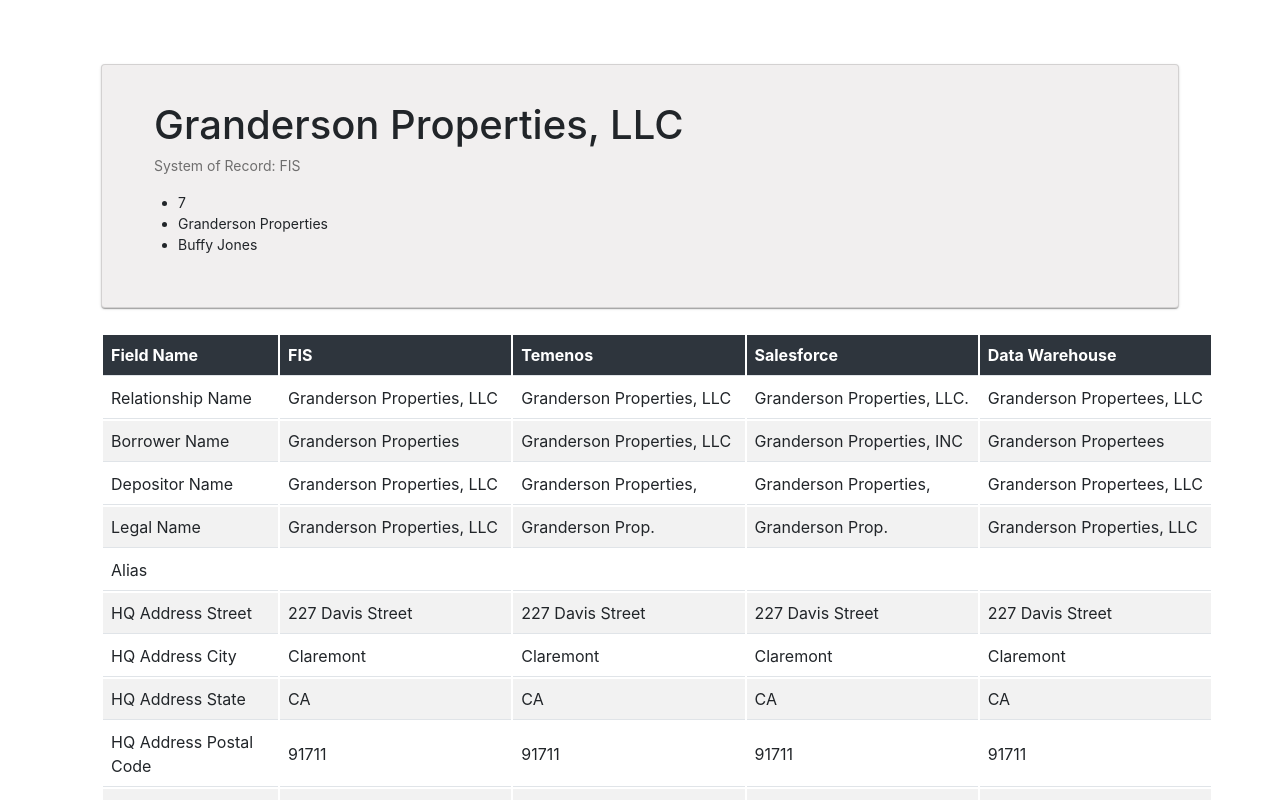
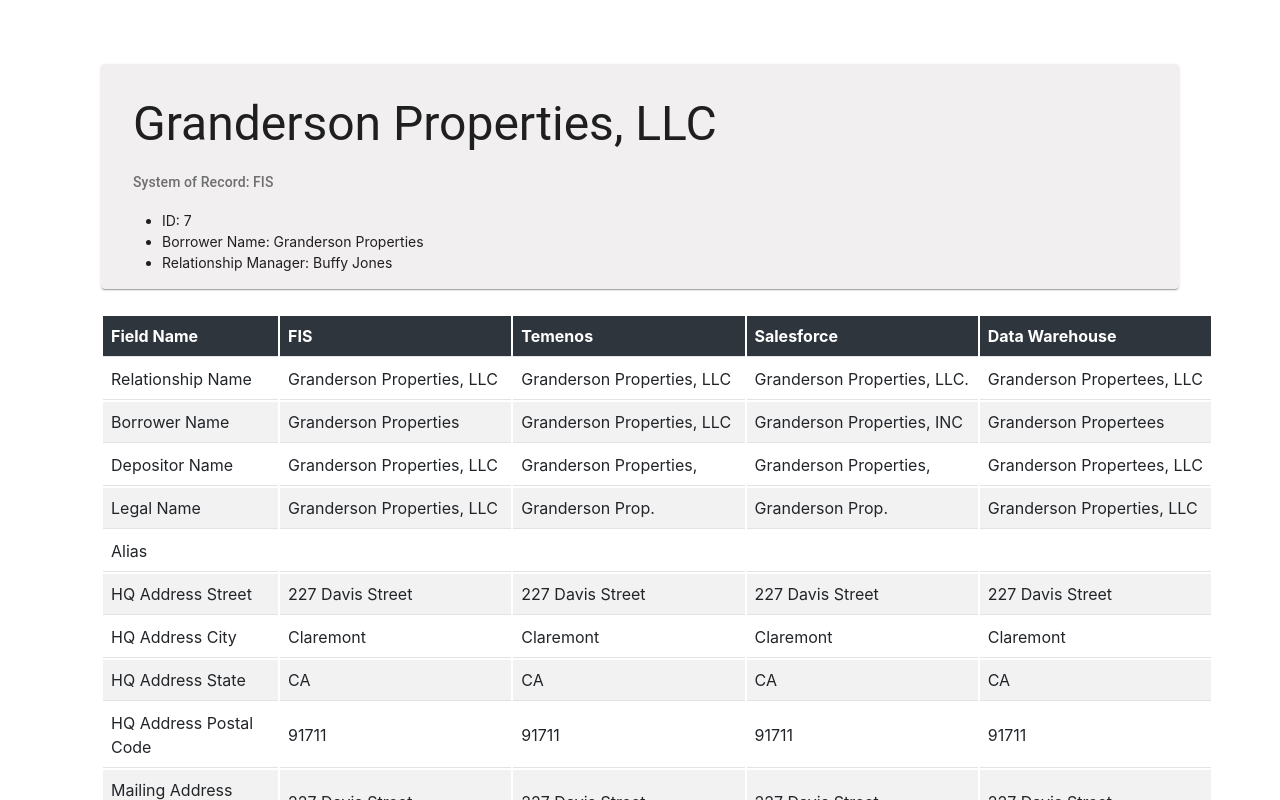
Before and after one commit to i-mckinney/regulatory-dashboard, a React (Create React App) app in the folder Dashboard/: page /editentity in a window 1280 px wide. Shown: the top 800 px of the page. Built offline with nearby package versions, Linux system fonts and the light colour scheme.

Commit message:
Transition EntityTableCell to Material UI

```diff
--- a/Dashboard/src/EntityDetails/EditEntityStyle.js
+++ b/Dashboard/src/EntityDetails/EditEntityStyle.js
@@ -54,44 +54,44 @@ export const Styles = styled.div`
     }
   }
 
-  .entity-info-card-div {
-    padding-bottom: 25px;
-  }
+  // .entity-info-card-div {
+  //   padding-bottom: 25px;
+  // }
 
-  .entity-info-card {
-    box-shadow: 0px 2px 1px -1px rgba(0, 0, 0, 0.2),
-      0px 1px 1px 0px rgba(0, 0, 0, 0.14), 0px 1px 3px 0px rgba(0, 0, 0, 0.12);
-    background-color: rgb(241, 239, 239);
-    transition: box-shadow 280ms cubic-bezier(0.4, 0, 0.2, 1);
-    display: block;
-    position: relative;
-    padding: 16px;
-    border-radius: 4px;
-  }
+  // .entity-info-card {
+  //   box-shadow: 0px 2px 1px -1px rgba(0, 0, 0, 0.2),
+  //     0px 1px 1px 0px rgba(0, 0, 0, 0.14), 0px 1px 3px 0px rgba(0, 0, 0, 0.12);
+  //   background-color: rgb(241, 239, 239);
+  //   transition: box-shadow 280ms cubic-bezier(0.4, 0, 0.2, 1);
+  //   display: block;
+  //   position: relative;
+  //   padding: 16px;
+  //   border-radius: 4px;
+  // }
 
-  .entity-info-card-header {
-    font-size: 20px;
-    margin: 0 16px;
-  }
+  // .entity-info-card-header {
+  //   font-size: 20px;
+  //   margin: 0 16px;
+  // }
 
-  .entity-info-card-title {
-    font-size: 20px;
-  }
+  // .entity-info-card-title {
+  //   font-size: 20px;
+  // }
 
-  .entity-info-card-subtitle {
-    color: rgba(0, 0, 0, 0.54);
-  }
+  // .entity-info-card-subtitle {
+  //   color: rgba(0, 0, 0, 0.54);
+  // }
 
-  .entity-info-card-subtitle,
-  entity-info-card-content {
-    display: block;
-    margin-bottom: 16px;
-    font-size: 14px;
-  }
+  // .entity-info-card-subtitle,
+  // entity-info-card-content {
+  //   display: block;
+  //   margin-bottom: 16px;
+  //   font-size: 14px;
+  // }
 
-  .entity-info-card-content {
-    font-size: 14px;
-  }
+  // .entity-info-card-content {
+  //   font-size: 14px;
+  // }
 
   .page-progression {
     padding-top: 50px;
@@ -100,16 +100,16 @@ export const Styles = styled.div`
     padding-bottom: 25px;
   }
 
-  button {
-    font-family: Roboto, "Helvetica Neue", sans-serif;
-    font-size: 14px;
-    font-weight: 600;
-    padding: 0;
-    min-width: 0;
-    width: 40px;
-    border: none;
-    background: transparent;
-  }
+  // button {
+  //   font-family: Roboto, "Helvetica Neue", sans-serif;
+  //   font-size: 14px;
+  //   font-weight: 600;
+  //   padding: 0;
+  //   min-width: 0;
+  //   width: 40px;
+  //   border: none;
+  //   background: transparent;
+  // }
 
   .back-button {
     color: rgba(0, 0, 0, 0.87);
@@ -140,24 +140,31 @@ export const Styles = styled.div`
     overflow: visible;
   }
 
-  .undo {
-    cursor: pointer;
-    float: right;
-  }
+  // .edited-icon {
+  //   font-size: 1rem;
+  //   color: green;
+  // }
 
-  button:focus,
-  input:focus,
-  .undo:focus,
-  .edited-field:focus {
-    outline: none;
-  }
+  // .undo-icon {
+  //   font-size: 1rem;
+  //   color: red;
+  //   cursor: pointer;
+  //   float: right;
+  // }
 
-  .initial-state,
-  .modified-initial-state {
-    display: inline-block;
-  }
+  // button:focus,
+  // input:focus,
+  // .undo:focus,
+  // .edited-field:focus {
+  //   outline: none;
+  // }
 
-  .modified-initial-state {
-    font-size: 0.75rem;
-  }
+  // .initial-state,
+  // .modified-initial-state {
+  //   display: inline-block;
+  // }
+
+  // .modified-initial-state {
+  //   font-size: 0.75rem;
+  // }
 `
--- a/Dashboard/src/EntityDetails/EntityCard.js
+++ b/Dashboard/src/EntityDetails/EntityCard.js
@@ -1,7 +1,6 @@
 import React from "react"
 import { makeStyles } from "@material-ui/core"
-// import { Card, CardHeader, CardContent, Typography } from "@material-ui/core"
-import { Card, CardBody, CardTitle, CardSubtitle } from "reactstrap"
+import { Card, CardHeader, CardContent, Typography } from "@material-ui/core"
 import PropTypes from "prop-types"
 
 const useStyles = makeStyles({
@@ -60,45 +59,24 @@ const EntityCard = ({
   const classes = useStyles();
 
   return (
-    // <div className={classes.entityInfoCardDiv}>
-    //   <Card className={classes.entityInfoCard}>
-    //     <CardHeader className={classes.entityInfoCardHeader}
-    //       title={<Typography className={classes.entityInfoCardTitle} variant="h3" component="h1">
-    //         {RecordLabel}
-    //       </Typography>}
-    //       subheader={<Typography className={classes.entityInfoCardSubtitle} variant="subtitle2" >
-    //         System of Record: {SystemOfRecord}
-    //       </Typography>}
-    //     >
-    //     </CardHeader>
-    //     <CardContent className={classes.entityInfoCardContent}>
-    //         <ul>
-    //           <li>{`ID: ${ID}`}</li>
-    //           <li>{`Borrower Name: ${BorrowerName}`}</li>
-    //           <li>{`Relationship Manager: ${RelationshipManager}` }</li>
-    //         </ul>
-    //     </CardContent>
-    //   </Card>
-    // </div>
-    <div className="entity-info-card-div">
-      <Card className="entity-info-card">
-        <CardBody>
-          <div className="entity-info-card-header">
-            <CardTitle className="entity-info-card-title">
-              <h1>{RecordLabel}</h1>
-            </CardTitle>
-            <CardSubtitle className="entity-info-card-subtitle">
-              System of Record: {SystemOfRecord}
-            </CardSubtitle>
-          </div>
-          <div className="entity-info-card-content">
+    <div className={classes.entityInfoCardDiv}>
+      <Card className={classes.entityInfoCard}>
+        <CardHeader className={classes.entityInfoCardHeader}
+          title={<Typography className={classes.entityInfoCardTitle} variant="h3" component="h1">
+            {RecordLabel}
+          </Typography>}
+          subheader={<Typography className={classes.entityInfoCardSubtitle} variant="subtitle2" >
+            System of Record: {SystemOfRecord}
+          </Typography>}
+        >
+        </CardHeader>
+        <CardContent className={classes.entityInfoCardContent}>
             <ul>
-              <li>{ID}</li>
-              <li>{BorrowerName}</li>
-              <li>{RelationshipManager}</li>
+              <li>{`ID: ${ID}`}</li>
+              <li>{`Borrower Name: ${BorrowerName}`}</li>
+              <li>{`Relationship Manager: ${RelationshipManager}` }</li>
             </ul>
-          </div>
-        </CardBody>
+        </CardContent>
       </Card>
     </div>
   )
--- a/Dashboard/src/EntityDetails/EntityTableCell.js
+++ b/Dashboard/src/EntityDetails/EntityTableCell.js
@@ -1,6 +1,52 @@
 import React, { useState } from "react"
+import { makeStyles } from "@material-ui/core"
+import IconButton from '@material-ui/core/IconButton';
+import Icon from '@material-ui/core/Icon';
+import CheckCircleIcon from '@material-ui/icons/CheckCircle';
+import ReplayIcon from '@material-ui/icons/Replay';
+import SaveIcon from '@material-ui/icons/Save';
+import ClearIcon from '@material-ui/icons/Clear';
 import PropTypes from "prop-types"
 
+const useStyles = makeStyles({
+  initialState: {
+    display: 'inline-block',
+  },
+  modifiedInitialState: {
+    fontSize: '0.75rem',
+    display: 'inline-block',
+  },
+  editedField: {
+    outline: 'none',
+    '& input:focus': {
+      outline: 'none',
+    }
+  },
+  editedIcon: {
+    fontSize: '1rem',
+    color: 'green',
+  },
+  undoIcon: {
+    fontSize: '1rem',
+    color: 'red',
+    cursor: 'pointer',
+    float: 'right',
+    '&:focus': {
+      outline: 'none',
+    }
+  },
+  matButton: {
+    '&:hover': {
+      backgroundColor: 'rgba(0, 0, 0, 0)',
+    },
+    '&:focus': {
+      outline: 'none',
+    }
+  },
+  matIcon: {
+    fill: 'black',
+  }
+})
 /**
  * @param {string} value string represents table data cell value from Cell object property
  * @param {object} cell object represents current row and current column properties
@@ -19,15 +65,13 @@ const EntityTableCell = ({
    * 2) currentStateValue is a editable value data to display
    * 3) isDivHidden is a boolean to check whether div is hidden or not
    * 4) saveChanges is a boolean to check whether changes are saved
-   * 5) reset is a string to display "reset"
-   * 6) edited is a string to display "edited"
    * */
   const [value, setValue] = useState(initialStateValue)
   const [currentStateValue, setCurrentStateValue] = useState(value)
   const [isDivHidden, setIsDivHidden] = useState(true)
   const [saveChanges, setSaveChanges] = useState(false)
-  const [reset, setReset] = useState("")
-  const [edited, setEdited] = useState("")
+
+  const classes = useStyles();
 
   // Text input can be typed in the input tag, when keyboard event is trigger
   const handleInputChange = (e) => {
@@ -56,8 +100,6 @@ const EntityTableCell = ({
     setSaveChanges(true)
     setCurrentStateValue(value)
     setIsDivHidden(true)
-    setReset("Reset")
-    setEdited("-Edited")
     const currentCellIndex = cellIndex()
     editData(currentCellIndex, true, value)
   }
@@ -81,8 +123,6 @@ const EntityTableCell = ({
     setValue(initialStateValue)
     setIsDivHidden(true)
     setSaveChanges(false)
-    setReset("")
-    setEdited("")
     const currentCellIndex = cellIndex()
     editData(currentCellIndex, false, "")
   }
@@ -91,9 +131,9 @@ const EntityTableCell = ({
   // else there is editable data shown, return modified-initial-state
   const initialState = () => {
     if (!saveChanges) {
-      return "initial-state"
+      return classes.initialState
     }
-    return "modified-initial-state"
+    return classes.modifiedInitialState
   }
 
   // Display the initial state value
@@ -107,16 +147,27 @@ const EntityTableCell = ({
       return (
         <div>
           {currentStateValue}
-          <span>{edited}</span>
-          <span
-            className="undo"
-            onClick={handleResetChange}
-            onKeyDown={handleResetChange}
-            role="button"
-            tabIndex="0"
+          <Icon
+          className={classes.editedIcon}
           >
-            {reset}
-          </span>
+          check_circle
+          </Icon>
+          <Icon
+          className={classes.undoIcon}
+          component="span"
+          onClick={handleResetChange}
+          onKeyDown={handleResetChange}
+          role="button"
+          tabIndex="0">replay</Icon>
+
+          {/* <CheckCircleIcon className={classes.editedIcon} component="span">check_circle</CheckCircleIcon>  */}
+          {/* <ReplayIcon
+          className={classes.undoIcon}
+          component="span"
+          onClick={handleResetChange}
+          onKeyDown={handleResetChange}
+          role="button"
+          tabIndex="0">undo</ReplayIcon> */}
         </div>
       )
     }
@@ -130,12 +181,18 @@ const EntityTableCell = ({
         <div>
           <input type="text" value={value} onChange={handleInputChange} />
           <span>
-            <button type="button" onClick={handleSaveChange}>
-              Save
-            </button>
-            <button type="button" onClick={handleCancelChange}>
-              Cancel
-            </button>
+            <IconButton className={classes.matButton} aria-label="save" type="button" onClick={handleSaveChange}>
+              <SaveIcon className={classes.matIcon} />
+            </IconButton>
+            <IconButton className={classes.matButton} aria-label="clear" type="button" onClick={handleSaveChange}>
+              <ClearIcon className={classes.matIcon}/>
+            </IconButton>
+            {/* <button className={classes.matButton} type="button" onClick={handleSaveChange}>
+              <Icon >save</Icon>
+            </button> */}
+            {/* <button className={classes.matButton} type="button" onClick={handleCancelChange}>
+              <Icon>clear</Icon>
+            </button> */}
           </span>
         </div>
       )
@@ -145,7 +202,7 @@ const EntityTableCell = ({
 
   return (
     <div
-      className="edited-field"
+      className={classes.editedField}
       onClick={handleDivChange}
       onKeyDown={handleDivChange}
       role="row"
```
